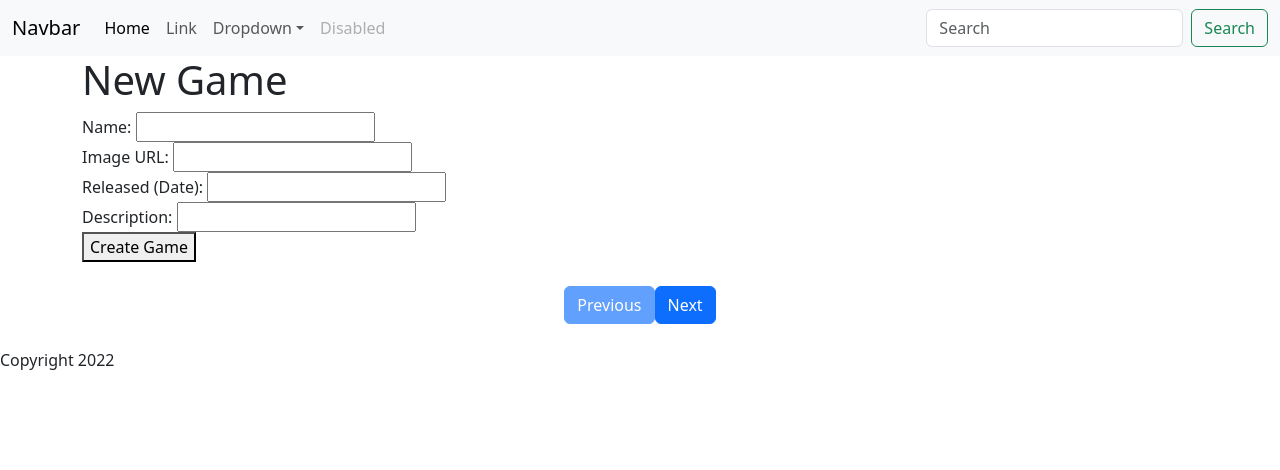
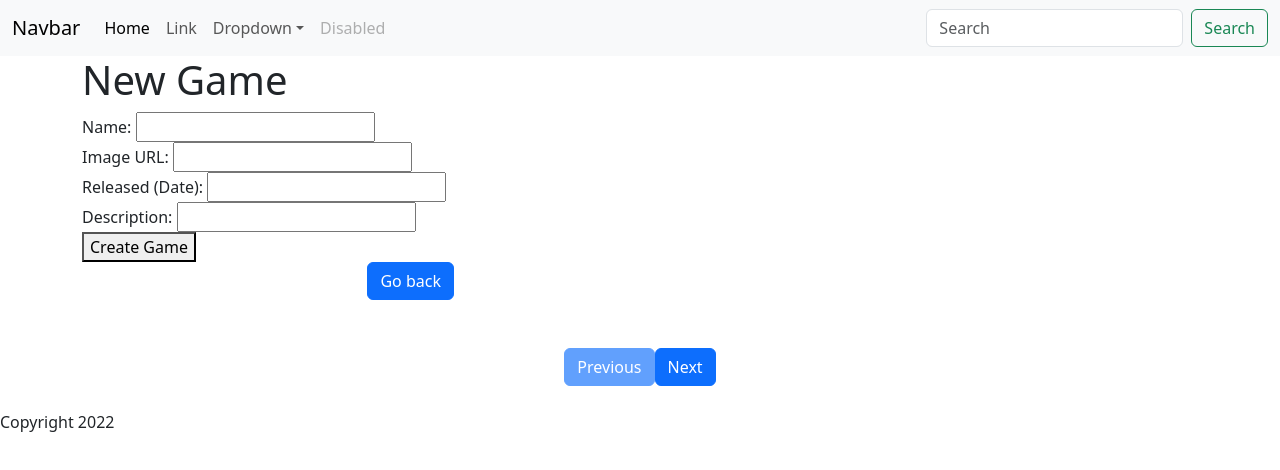
Before and after one commit to dmcgee2001/GameVault-Frontend, a React (Vite) app: page /games/new in a window 1280 px wide. Shown: the top 470 px of the page. Built offline with nearby package versions, Linux system fonts and the light colour scheme; no server answers.

Commit message:
links games/new to games/index

```diff
--- a/src/components/GamesIndex.jsx
+++ b/src/components/GamesIndex.jsx
@@ -24,6 +24,13 @@ export function GamesIndex({ games, currentPage, itemsPerPage }) {
           </div>
         ))}
       </div>
+      <div className="col-md-4 d-flex justify-content-end align-items-end">
+        <div className="text-right mb-4">
+          <Link to="/games/new">
+            <a>Don't see your favorite game? Click here!</a>
+          </Link>
+        </div>
+      </div>
     </div>
   );
 }
--- a/src/components/GamesNew.jsx
+++ b/src/components/GamesNew.jsx
@@ -1,5 +1,7 @@
 /* eslint-disable react/prop-types */
+import { useNavigate } from "react-router-dom";
 export function GamesNew(props) {
+  const navigate = useNavigate();
   const handleSubmit = (event) => {
     event.preventDefault();
     const params = new FormData(event.target);
@@ -7,6 +9,7 @@ export function GamesNew(props) {
   };
 
   return (
+    <>
       <div>
         <h1>New Game</h1>
         <form onSubmit={handleSubmit}>
@@ -25,5 +28,13 @@ export function GamesNew(props) {
           <button type="submit">Create Game</button>
         </form>
       </div>
+      <div className="col-md-4 d-flex justify-content-end align-items-end">
+        <div className="text-right mb-4">
+          <button className="btn btn-primary" onClick={() => navigate(-1)}>
+            Go back
+          </button>
+        </div>
+      </div>
+    </>
   );
 }
```
Lines whose indentation alone changed are shown as unchanged.
